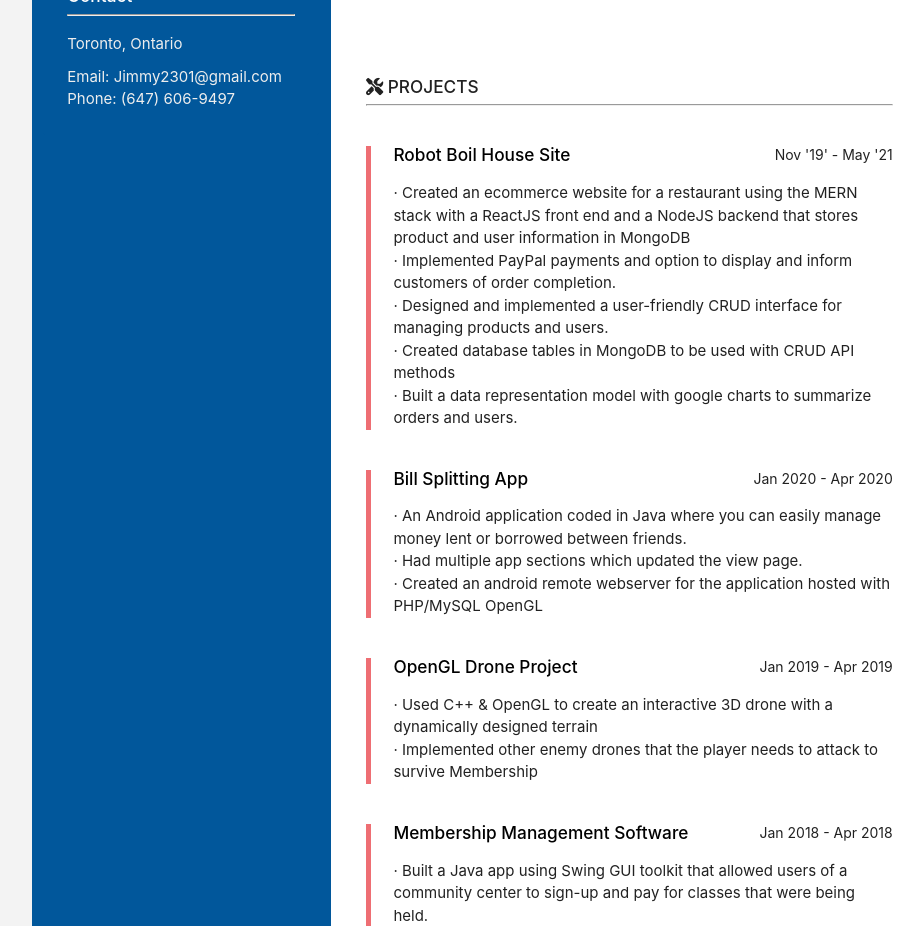
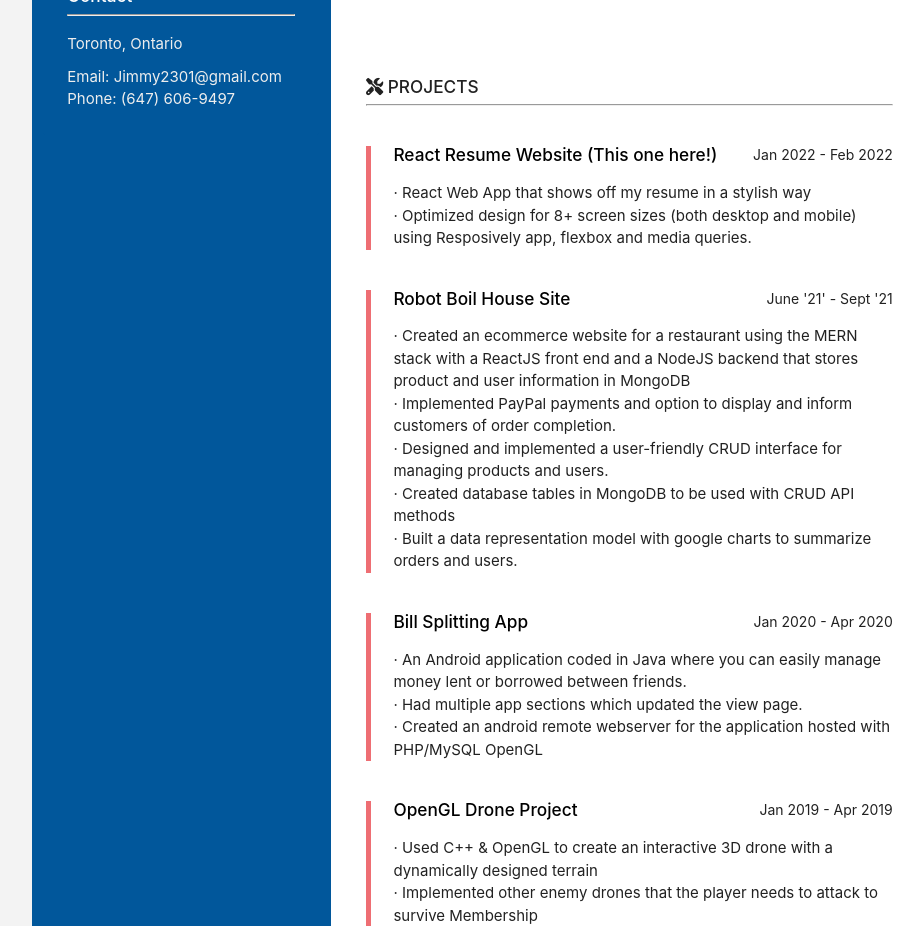
Before and after one commit to JaayTran/ReactCV, a React (Create React App) app: page / in a window 1280 px wide. Shown: the part 920-1846 px from the top of the page, without its empty margins (160-1083 px from the left). Built offline with nearby package versions, Linux system fonts and the light colour scheme.

Commit message:
update projects to include website

```diff
--- a/src/components/pages/Home.js
+++ b/src/components/pages/Home.js
@@ -5,7 +5,6 @@ import About from "../../components/pages/about/About";
 import Skills from "../../components/pages/skills/Skills";
 import Experiences from "../../components/pages/experiences/Experiences";
 import Educations from "../../components/pages/educations/Educations";
-import Portfolios from "../../components/pages/portfolios/Portfolios";
 import Projects from "../../components/pages/projects/Projects";
 
 export default class Home extends Component {
--- a/src/components/pages/portfolios/Portfolios.js
+++ /dev/null
@@ -1,11 +0,0 @@
-import React, { Component } from 'react'
-
-export default class Portfolios extends Component {
-  render() {
-    return (
-      <div>
-
-      </div>
-    )
-  }
-}
--- a/src/components/pages/projects/Projects.js
+++ b/src/components/pages/projects/Projects.js
@@ -12,7 +12,27 @@ export default class Projects extends Component {
               </strong>
             </h6>
             <hr />
+
             <div className="row mt">
+              <div className="col s12">
+                <blockquote className="content-right">
+                  <h6 className="no-pad mt-bottom">
+                    <strong>
+                      <a href="https://jaaytran.github.io/ReactCV/">
+                        React Resume Website (This one here!)
+                      </a>
+                    </strong>
+                    <span>Jan 2022 - Feb 2022</span>
+                  </h6>
+                  <p className="pt">
+                    · React Web App that shows off my resume in a stylish way
+                    <br />· Optimized design for 8+ screen sizes (both desktop
+                    and mobile) using Resposively app, flexbox and media
+                    queries.
+                  </p>
+                </blockquote>
+              </div>
+
               <div className="col s12">
                 <blockquote className="content-right">
                   <h6 className="no-pad mt-bottom">
@@ -22,7 +42,7 @@ export default class Projects extends Component {
                         Robot Boil House Site
                       </a>
                     </strong>
-                    <span>Nov '19' - May '21</span>
+                    <span>June '21' - Sept '21</span>
                   </h6>
                   <p className="pt">
                     · Created an ecommerce website for a restaurant using the
```
